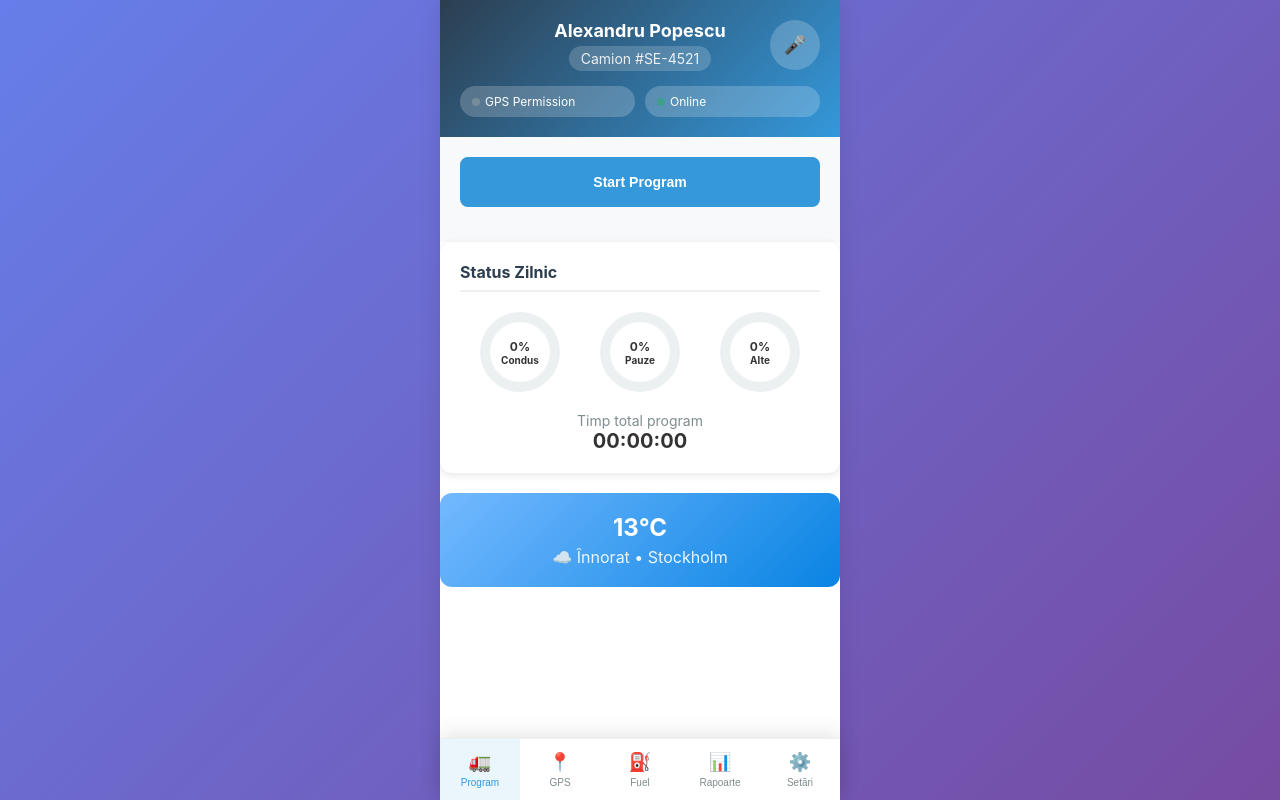
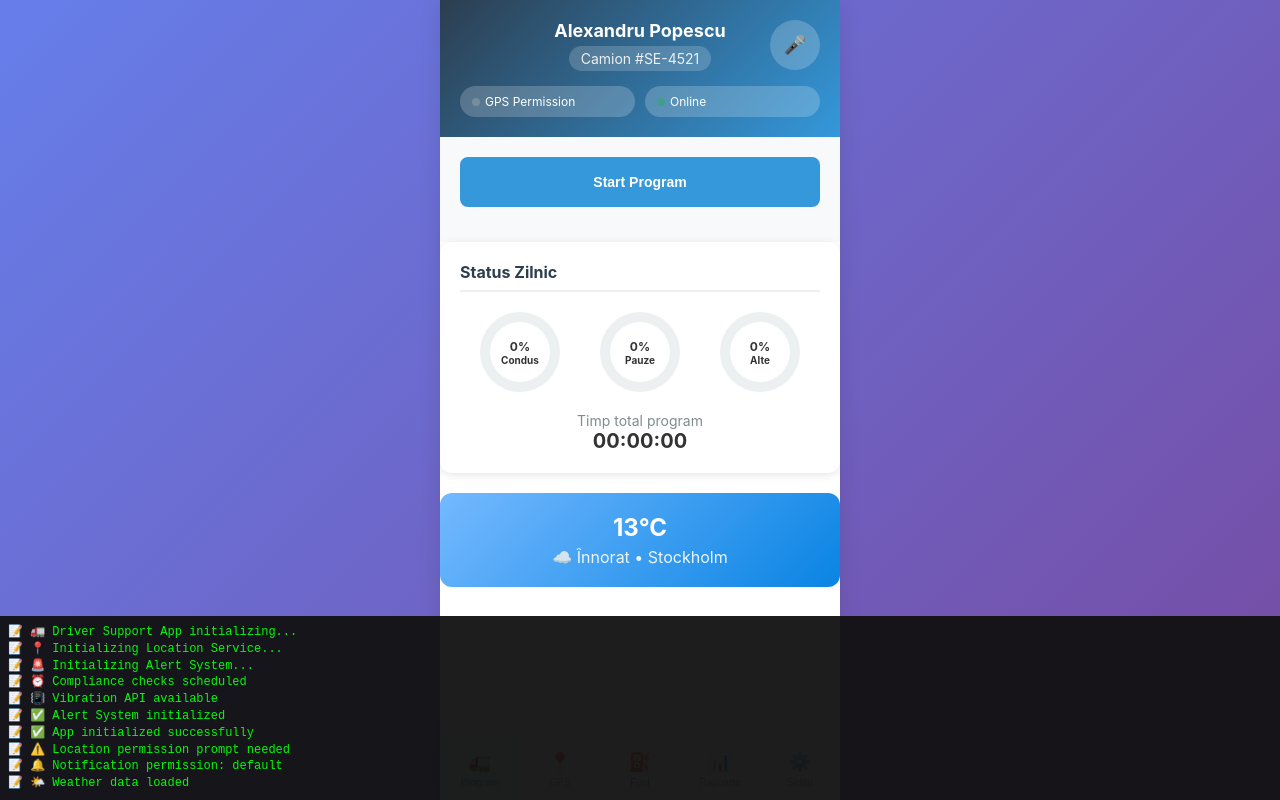
Before and after one commit to staark-dev/truck-app, a website: page index.html in a window 1280 px wide. Drawn offline with Linux system fonts and the light colour scheme.

Commit message:
Update index.html

```diff
--- a/index.html
+++ b/index.html
@@ -977,5 +977,28 @@
             initializeApp();
         });
     </script>
+
+<script>
+(function(){
+  const box = document.createElement('pre');
+  box.id = 'debugOverlay';
+  box.style.cssText = 'position:fixed;left:0;right:0;bottom:0;max-height:40vh;overflow:auto;margin:0;background:#111;color:#0f0;padding:8px;font:12px/1.4 monospace;z-index:99999;opacity:.95;display:none';
+  document.body.appendChild(box);
+  const show = (msg)=>{ box.style.display='block'; box.textContent += msg + '\n'; };
+
+  // Catch runtime errors
+  window.addEventListener('error', e => show('❌ ' + (e.error?.stack || e.message)));
+
+  // Catch unhandled promise rejections
+  window.addEventListener('unhandledrejection', e => show('⚠️ Promise: ' + (e.reason?.stack || e.reason)));
+
+  // Simple console mirror for quick checks (toggle by long-press)
+  let pressTimer;
+  window.addEventListener('touchstart', ()=> pressTimer = setTimeout(()=> box.style.display = (box.style.display==='none'?'block':'none'), 700));
+  window.addEventListener('touchend', ()=> clearTimeout(pressTimer));
+  console.log = ((orig)=>function(){ show('📝 ' + Array.from(arguments).map(a=> typeof a==='object'?JSON.stringify(a):String(a)).join(' ')); orig.apply(console, arguments); })(console.log);
+})();
+</script>
+
 </body>
 </html>
```
